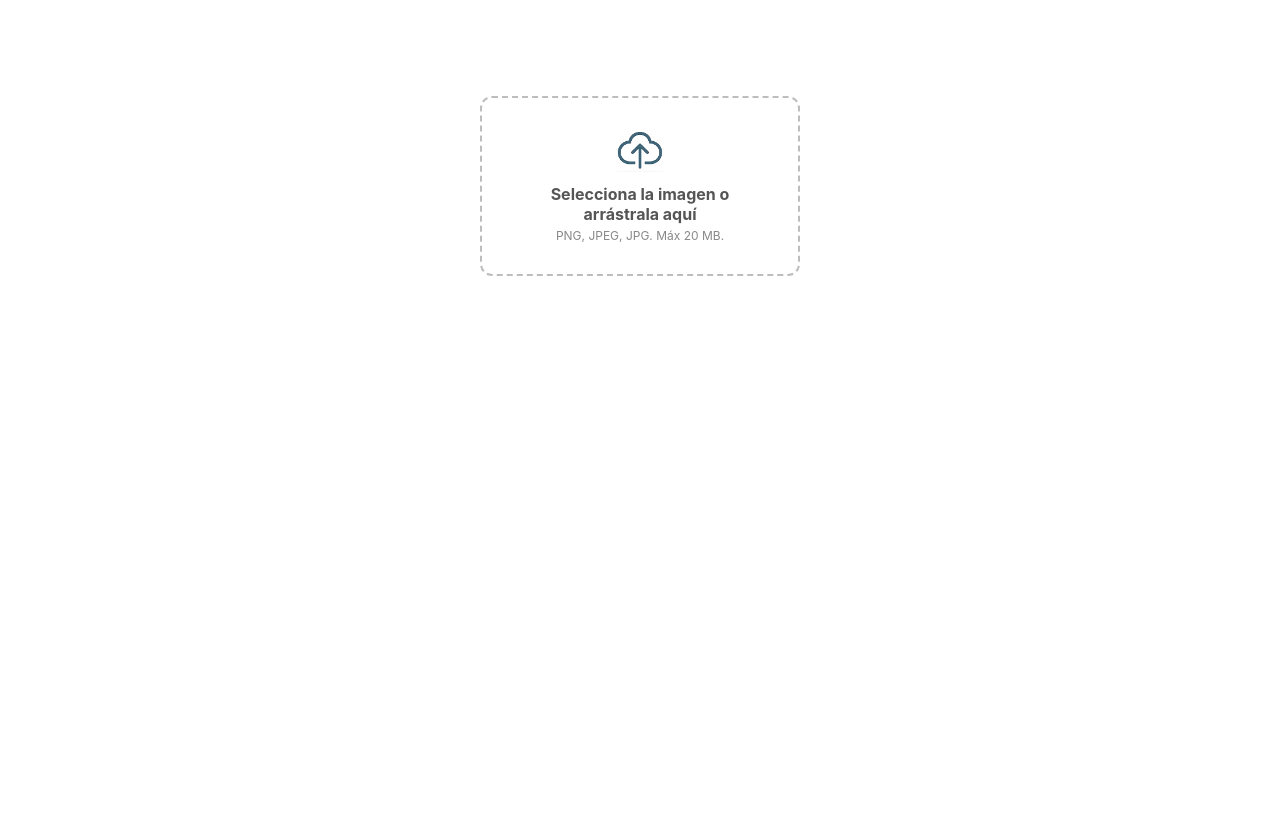
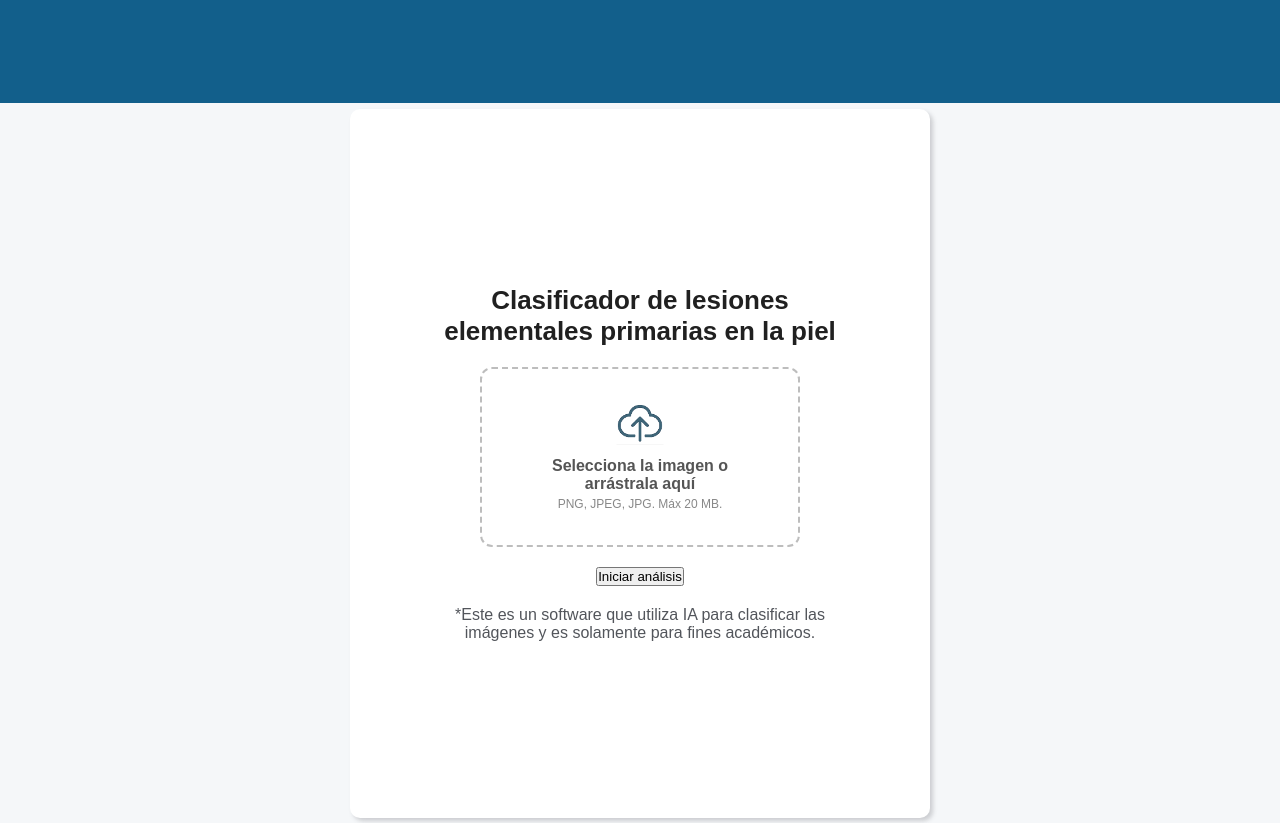
Before and after one commit to ArmandoArV/TC3002-Front, a Next.js app: page / in a window 1280 px wide. Before the commit the page ends 800 px from the top, so only its background shows below. Built offline with nearby package versions, Linux system fonts and the light colour scheme.

Commit message:
Implements animation to the panels

```diff
--- a/src/app/Components/ButtonComponent/ButtonComponent.tsx
+++ b/src/app/Components/ButtonComponent/ButtonComponent.tsx
@@ -1,7 +1,22 @@
-export default function ButtonComponent() {
-  return (
-    <button className="btn btn-primary">
-      <span className="btn-text">Click Me</span>
-    </button>
-  );
+import React from "react";
+import styles from "./ButtonComponent.module.css";
+import { IButtonProps } from "../../Interfaces/IButtonProps";
+
+export default function ButtonComponent({
+    text,
+    onClick,
+    className = "", // Default to empty string if no custom class is provided
+    disabled = false, // Default to false if no disabled flag is provided
+    type = "button", // Default to "button" if no type is provided
+}: IButtonProps) {
+    return (
+        <button
+            type={type === "cancel" ? "button" : type}
+            onClick={onClick}
+            className={`${styles.button} ${className}`} // Combine default and custom classes
+            disabled={disabled}
+        >
+            {text}
+        </button>
+    );
 }
--- /dev/null
+++ b/src/app/Components/HeaderComponent/HeaderComponent.module.css
@@ -0,0 +1,16 @@
+.headerContainer {
+  display: flex;
+  width: 100%;
+  height: 103px;
+  padding: 19px 30px;
+  justify-content: space-between;
+  align-items: center;
+  flex-shrink: 0;
+  background: var(--MainBlue, #125f8b);
+}
+
+.leftLogoContainer {
+  display: flex;
+  align-items: center;
+  gap: 10px;
+}
--- /dev/null
+++ b/src/app/Components/HeaderComponent/HeaderComponent.tsx
@@ -0,0 +1,11 @@
+import Image from "next/image";
+import styles from "./HeaderComponent.module.css";
+import Link from "next/link";
+export default function HeaderComponent() {
+  return (
+    <div className={styles["headerContainer"]}>
+      <div className={styles["leftLogoContainer"]}></div>
+      <div className={styles["rightLogoContainer"]}></div>
+    </div>
+  );
+}
--- /dev/null
+++ b/src/app/Interfaces/IButtonProps.ts
@@ -0,0 +1,7 @@
+export interface IButtonProps {
+  text: string;
+  onClick: () => void;
+  className?: string;
+  disabled?: boolean;
+  type?: "button" | "submit" | "reset" | "cancel";
+}
--- a/src/app/globals.css
+++ b/src/app/globals.css
@@ -1,14 +1,16 @@
 :root {
   --background: #ffffff;
   --foreground: #171717;
+  --GrisClaro: #F5F7F9;
+  --LightBlue: #95ABB6;
+  --MainBlue: #125F8B;
+  --DarkBlue: #0E4057;
+  --Texto: #202020;
+  --GrisOscuro: #52555B;
+  --GrisClaro: #F5F7F9;
 }
 
-@media (prefers-color-scheme: dark) {
-  :root {
-    --background: #0a0a0a;
-    --foreground: #ededed;
-  }
-}
+
 
 html,
 body {
--- a/src/app/page.module.css
+++ b/src/app/page.module.css
@@ -1,10 +1,141 @@
 .main {
   display: flex;
   flex-direction: column;
-  justify-content: space-between;
+  min-height: 100vh;
+  font-family: "Inter", sans-serif;
+  background-color: white;
+  overflow-x: hidden;
+}
+
+.contentContainer {
+  display: flex;
+  flex: 1;
+  width: 100%;
+  position: relative;
+}
+
+/* Wrapper that changes based on state */
+.leftContainerOnly {
+  display: flex;
+  flex-direction: column;
+}
+
+.splitContainer {
+  display: flex;
+  flex-direction: row;
+  width: 100%;
+  height: calc(100vh - 80px);
+}
+
+.leftContainer {
+  display: flex;
+  width: 580px;
+  height: 709px;
+  padding: 89px 90px;
+  justify-content: center;
   align-items: center;
-  padding: 6rem;
-  min-height: 100vh;
-  background-color: #fff;
-  font-family: "Inter", sans-serif;
+  flex-direction: column;
+  gap: 10px;
+  border-radius: 10px;
+  background: var(--Background, #fff);
+  box-shadow: 3px 3px 4px 0px rgba(82, 85, 91, 0.25);
+  flex-shrink: 0;
 }
+
+.rightBackgroundContainer {
+  flex: 1;
+  display: flex;
+  justify-content: center;
+  align-items: center;
+  background-color: white;
+  animation: fadeIn 0.6s ease-in-out;
+}
+
+.rightContainer {
+  width: 100%;
+  padding: 2rem;
+}
+
+.leftContainerOnly {
+  display: flex;
+  flex-direction: column;
+  min-height: calc(100vh - 80px);
+  background-color: #f5f7f9;
+}
+
+.splitContainer {
+  display: flex;
+  flex-direction: row;
+  min-height: calc(100vh - 80px);
+}
+
+.leftContainerBackground {
+  flex: 1;
+  display: flex;
+  justify-content: center;
+  align-items: center;
+  background-color: #f5f7f9;
+  transition: transform 0.6s ease-in-out;
+  will-change: transform;
+  height: 100%;
+  overflow: hidden;
+  position: relative;
+}
+
+/* Card-style box */
+.leftContainer {
+  width: 580px;
+  height: 709px;
+  padding: 89px 90px;
+  display: flex;
+  flex-direction: column;
+  justify-content: center;
+  align-items: center;
+  border-radius: 10px;
+  background: #fff;
+  box-shadow: 3px 3px 4px rgba(82, 85, 91, 0.25);
+  gap: 20px;
+}
+
+/* Right side layout */
+.rightBackgroundContainer {
+  flex: 1;
+  display: flex;
+  justify-content: center;
+  align-items: center;
+  background: #fff;
+}
+
+/* Optional: padding for right panel */
+.rightContainer {
+  width: 100%;
+  padding: 2rem;
+}
+
+.headerText {
+  color: #202020;
+  text-align: center;
+  font-size: 26px;
+  font-weight: 600;
+}
+
+.warningText {
+  color: #52555b;
+  text-align: center;
+  font-size: 16px;
+}
+
+.leftShifted {
+  transform: translateX(-10%);
+}
+
+@keyframes fadeIn {
+  from {
+    opacity: 0;
+    transform: translateX(30px);
+  }
+  to {
+    opacity: 1;
+    transform: translateX(0);
+  }
+}
--- a/src/app/page.tsx
+++ b/src/app/page.tsx
@@ -1,19 +1,59 @@
 "use client";
-import React, { useState, useEffect } from "react";
-import Image from "next/image";
+import React, { useState } from "react";
 import styles from "./page.module.css";
 import FileUploadComponent from "./Components/FileUploadComponent/FileUploadComponent";
+import ButtonComponent from "./Components/ButtonComponent/ButtonComponent";
+import HeaderComponent from "./Components/HeaderComponent/HeaderComponent";
 
 export default function Home() {
+  const [showRightContainer, setShowRightContainer] = useState(false);
+
   const handleFileSelect = (file: File | null) => {
     console.log("Selected file:", file);
   };
+
   return (
-    <div className={styles["main"]}>
-      <div className={styles["leftContainer"]}>
-      <FileUploadComponent onFileSelect={handleFileSelect} />
+    <div>
+      <HeaderComponent />
+      <div
+        className={
+          showRightContainer ? styles.splitContainer : styles.leftContainerOnly
+        }
+      >
+        <div
+          className={`${styles.leftContainerBackground} ${
+            showRightContainer ? styles.leftShifted : ""
+          }`}
+        >
+          <div className={styles.leftContainer}>
+            <h1 className={styles.headerText}>
+              Clasificador de lesiones elementales primarias en la piel
+            </h1>
+
+            <FileUploadComponent onFileSelect={handleFileSelect} />
+
+            <ButtonComponent
+              text="Iniciar análisis"
+              onClick={() => setShowRightContainer(true)}
+              className={styles.searchButton}
+            />
+
+            <p className={styles.warningText}>
+              *Este es un software que utiliza IA para clasificar las imágenes y
+              es solamente para fines académicos.
+            </p>
+          </div>
+        </div>
+
+        {showRightContainer && (
+          <div className={styles.rightBackgroundContainer}>
+            <div className={styles.rightContainer}>
+              {/* Right Panel Content */}
+              <FileUploadComponent onFileSelect={handleFileSelect} />
+            </div>
+          </div>
+        )}
       </div>
-      <div className={styles["rightContainer"]}></div>
     </div>
   );
 }
```
Also changed, not shown: src/app/Components/ButtonComponent/ButtonComponent.module.css (added).
